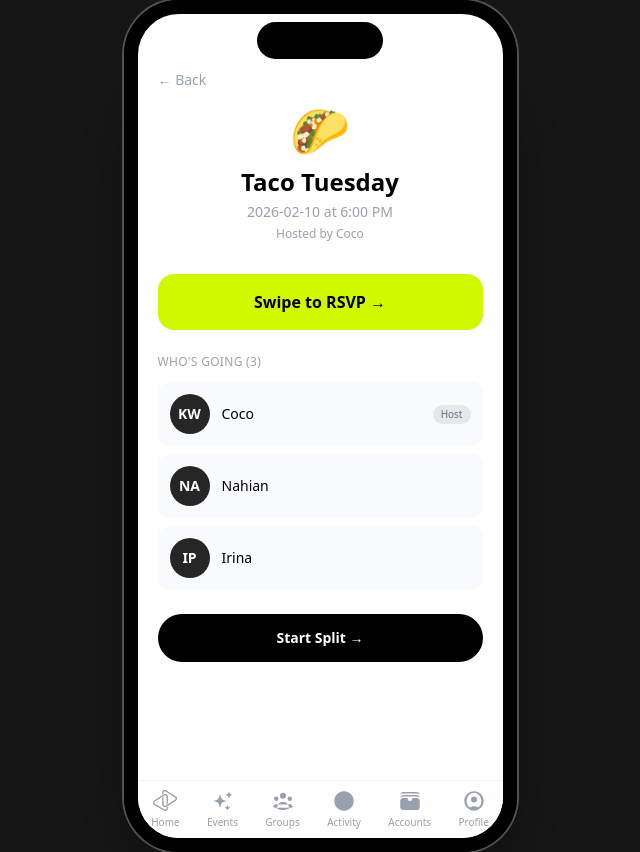
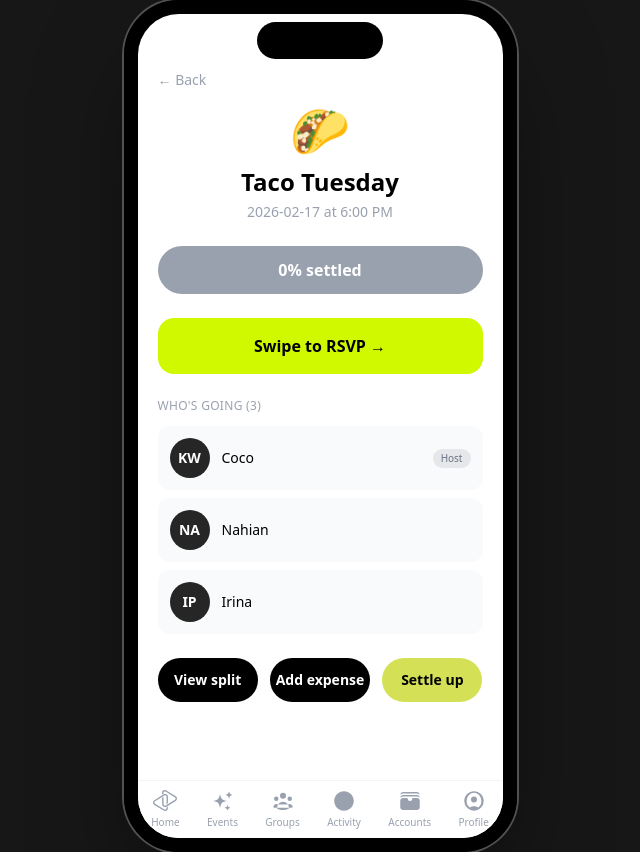
Before and after one commit to 0CocoWang0/bounce-me, a React (Vite) app: page /event/e1 in a window 1280 px wide. Shown: the whole page, without its empty margins (320-960 px from the left). Built offline with nearby package versions, Linux system fonts and the light colour scheme.

Commit message:
Revamped groups, added moments feature

```diff
--- a/src/App.jsx
+++ b/src/App.jsx
@@ -8,6 +8,7 @@ import CreateEvent from "./pages/CreateEvent";
 import EventDetail from "./pages/EventDetail";
 import Split from "./pages/Split";
 import Events from "./pages/Events";
+import MomentDetail from "./pages/MomentDetail";
 
 function NavIcon({ d, label, icon }) {
   return (
@@ -111,6 +112,7 @@ export default function App() {
                 <Route path="/event/:eventId" element={<EventDetail />} />
                 <Route path="/split/:eventId" element={<Split />} />
                 <Route path="/events" element={<Events />} />
+                <Route path="/moment/:momentId" element={<MomentDetail />} />
               </Routes>
             </div>
             <Nav />
--- a/src/data/mock.js
+++ b/src/data/mock.js
@@ -89,13 +89,29 @@ export const MOCK_EVENTS = [
     id: "e1",
     title: "Taco Tuesday",
     emoji: "🌮",
-    date: "2026-02-10",
+    date: "2026-02-17",
     time: "6:00 PM",
     host: "u1",
     rsvps: ["u1", "u2", "u3"],
     totalCost: null,
     splits: [],
     status: "upcoming",
+    moments: [
+      // {
+      //   id: "m_taco1",
+      //   image: "https://images.unsplash.com/photo-1565299585323-38d6b0865b47?w=800",
+      //   author: "u1",
+      //   timestamp: "2026-02-17 6:30 PM",
+      //   amount: 18
+      // },
+      // {
+      //   id: "m_taco2",
+      //   image: "https://images.unsplash.com/photo-1551504734-5ee1c4a1479b?w=800",
+      //   author: "u3",
+      //   timestamp: "2026-02-17 6:45 PM",
+      //   amount: 22
+      // }
+    ]
   },
   {
     id: "e2",
@@ -112,6 +128,22 @@ export const MOCK_EVENTS = [
       { userId: "u4", amount: 15.0, paid: false },
     ],
     status: "splitting",
+    moments: [
+      {
+        id: "m_study1",
+        image: "https://images.unsplash.com/photo-1509042239860-f550ce710b93?w=800",
+        author: "u2",
+        timestamp: "2026-02-08 3:45 PM",
+        amount: 15
+      },
+      {
+        id: "m_study2",
+        image: "https://images.unsplash.com/photo-1521587760476-6c12a4b040da?w=800",
+        author: "u1",
+        timestamp: "2026-02-08 3:30 PM",
+        amount: 12
+      }
+    ]
   },
   {
     id: "e3",
@@ -124,10 +156,26 @@ export const MOCK_EVENTS = [
     totalCost: null,
     splits: [],
     status: "upcoming",
+    moments: [
+      // {
+      //   id: "m_club1",
+      //   image: "https://images.unsplash.com/photo-1566417713940-fe7c737a9ef2?w=800",
+      //   author: "u5",
+      //   timestamp: "2026-02-15 9:15 PM",
+      //   amount: 35
+      // },
+      // {
+      //   id: "m_club2",
+      //   image: "https://images.unsplash.com/photo-1514933651103-005eec06c04b?w=800",
+      //   author: "u3",
+      //   timestamp: "2026-02-15 9:30 PM",
+      //   amount: 28
+      // }
+    ]
   },
   {
     id: "e4",
-    title: "Rent Cycle — Feb",
+    title: "Rent Cycle",
     emoji: "🏠",
     date: "2026-02-01",
     time: "12:00 PM",
@@ -141,85 +189,22 @@ export const MOCK_EVENTS = [
       { userId: "u4", amount: 600.0, paid: true },
     ],
     status: "settled",
-  },
-];
-
-// --- Transactions (matches Bounce's existing transaction screen) ---
-export const MOCK_TRANSACTIONS = [
-  {
-    id: "t1",
-    from: "u3",
-    to: "u1",
-    amount: 1.0,
-    note: "Test",
-    status: "pending",
-    daysLeft: 29,
-  },
-  {
-    id: "t2",
-    from: "u1",
-    to: "u3",
-    amount: 1.0,
-    note: "BOUNCE ME BOUNCE ME",
-    status: "pending",
-    daysLeft: 29,
-  },
-  {
-    id: "t3",
-    from: "u2",
-    to: "u1",
-    amount: 15.0,
-    note: "Study Sunday split",
-    status: "completed",
-    daysLeft: 0,
-  },
-  {
-    id: "t4",
-    from: "u3",
-    to: "u1",
-    amount: 600.0,
-    note: "Rent — Feb",
-    status: "completed",
-    daysLeft: 0,
-  },
-];
-
-// --- Notifications (our proposed feature) ---
-export const MOCK_NOTIFICATIONS = [
-  {
-    id: "n1",
-    type: "rsvp",
-    message: "Irina RSVP'd to Club Gathering",
-    time: "2h ago",
-    read: false,
-  },
-  {
-    id: "n2",
-    type: "badge",
-    message: "You earned The Budget Boss badge!",
-    time: "1d ago",
-    read: false,
-  },
-  {
-    id: "n3",
-    type: "split",
-    message: "Sehaj hasn't paid for Study Sunday yet",
-    time: "1d ago",
-    read: true,
-  },
-  {
-    id: "n4",
-    type: "event",
-    message: "Taco Tuesday is in 2 days!",
-    time: "2d ago",
-    read: true,
-  },
-  {
-    id: "n5",
-    type: "settled",
-    message: "Rent Cycle — Feb is fully settled",
-    time: "1w ago",
-    read: true,
+    moments: [
+      {
+        id: "m_rent1",
+        image: "https://images.unsplash.com/photo-1560448204-e02f11c3d0e2?w=800",
+        author: "u2",
+        timestamp: "2026-02-01 1:00 PM",
+        amount: 600
+      },
+      {
+        id: "m_rent2",
+        image: "https://images.unsplash.com/photo-1502672260266-1c1ef2d93688?w=800",
+        author: "u4",
+        timestamp: "2026-02-01 2:00 PM",
+        amount: 600
+      }
+    ]
   },
 ];
 
@@ -255,7 +240,7 @@ export const SWIPEABLE_EVENTS = [
     estimatedPrice: 25,
     date: "2026-02-11",
     host: "u4",
-    attendees: ["u4", "u3", "u2"],
+    attendees: ["u4", "u5", "u2"],
     imageColor: "#8B5CF6",
   },
   {
@@ -282,6 +267,23 @@ export const SWIPEABLE_EVENTS = [
   },
 ];
 
+// --- Transactions (matches Bounce's existing transaction screen) ---
+export const MOCK_TRANSACTIONS = [
+  { id: "t1", from: "u3", to: "u1", amount: 1.0, note: "Test", status: "pending", daysLeft: 29 },
+  { id: "t2", from: "u1", to: "u3", amount: 1.0, note: "BOUNCE ME BOUNCE ME", status: "pending", daysLeft: 29 },
+  { id: "t3", from: "u2", to: "u1", amount: 15.0, note: "Study Sunday split", status: "completed", daysLeft: 0 },
+  { id: "t4", from: "u3", to: "u1", amount: 600.0, note: "Rent — Feb", status: "completed", daysLeft: 0 },
+];
+
+// --- Notifications (our proposed feature) ---
+export const MOCK_NOTIFICATIONS = [
+  { id: "n1", type: "rsvp", message: "Irina RSVP'd to Club Gathering", time: "2h ago", read: false },
+  { id: "n2", type: "badge", message: "You earned The Budget Boss badge!", time: "1d ago", read: false },
+  { id: "n3", type: "split", message: "Sehaj hasn't paid for Study Sunday yet", time: "1d ago", read: true },
+  { id: "n4", type: "event", message: "Taco Tuesday is in 2 days!", time: "2d ago", read: true },
+  { id: "n5", type: "settled", message: "Rent Cycle — Feb is fully settled", time: "1w ago", read: true },
+];
+
 // --- Helpers ---
 export function getUserById(id) {
   return MOCK_USERS.find((u) => u.id === id);
@@ -290,3 +292,19 @@ export function getUserById(id) {
 export function getEventById(id) {
   return MOCK_EVENTS.find((e) => e.id === id);
 }
+
+export function getMomentById(id) {
+  for (const event of MOCK_EVENTS) {
+    if (event.moments) {
+      const moment = event.moments.find((m) => m.id === id);
+      if (moment) {
+        return {
+          ...moment,
+          eventName: event.title,
+          authorName: getUserById(moment.author)?.name || "Unknown"
+        };
+      }
+    }
+  }
+  return null;
+}
--- a/src/pages/EventDetail.jsx
+++ b/src/pages/EventDetail.jsx
@@ -19,22 +19,46 @@ export default function EventDetail() {
   const host = getUserById(event.host);
   const members = event.rsvps.map((id) => getUserById(id)).filter(Boolean);
 
+  // Calculate settlement percentage
+  const totalSplits = event.splits?.length || 0;
+  const paidSplits = event.splits?.filter(s => s.paid).length || 0;
+  let settlementPercentage = 0;
+
+  if (event.status === "settled") {
+    settlementPercentage = 100;
+  } else if (event.status === "splitting") {
+    settlementPercentage = totalSplits > 0 ? Math.round((paidSplits / totalSplits) * 100) : 0;
+  } else if (event.status === "upcoming") {
+    settlementPercentage = 0;
+  }
+
+  // Get moments from event data
+  const moments = event.moments || [];
+
   return (
-    <div className="px-5 pt-14">
+    <div className="px-5 pt-14 pb-8">
       <Link to="/groups" className="text-sm text-gray-400 mb-4 block">
         &larr; Back
       </Link>
 
       {/* Event header */}
-      <div className="text-center mb-8">
+      <div className="text-center mb-6">
         <div className="text-5xl mb-3">{event.emoji}</div>
         <h1 className="text-2xl font-bold dark:text-white">{event.title}</h1>
         <p className="text-sm text-gray-400 mt-1">
           {event.date} at {event.time}
         </p>
-        <p className="text-xs text-gray-400 mt-1">
-          Hosted by {host?.name}
-        </p>
+      </div>
+
+      {/* Progress Bar */}
+      <div className="mb-6 bg-gray-400 rounded-full h-12 flex items-center justify-center relative overflow-hidden">
+        <div
+          className="absolute left-0 top-0 h-full bg-gray-500 transition-all duration-500"
+          style={{ width: `${settlementPercentage}%` }}
+        ></div>
+        <span className="relative z-10 text-white font-semibold">
+          {settlementPercentage}% settled
+        </span>
       </div>
 
       {/* RSVP swipe button */}
@@ -77,23 +101,52 @@ export default function EventDetail() {
         </div>
       </section>
 
-      {/* Split action */}
-      {(event.status === "splitting" || event.status === "upcoming") && (
-        <Link
-          to={`/split/${event.id}`}
-          className="block w-full text-center bg-black dark:bg-white text-white dark:text-black font-semibold py-3.5 rounded-full text-sm"
+      {/* Three Action Buttons */}
+      <div className="flex gap-3 mb-8">
+        <button
+          className="flex-1 text-center bg-black dark:bg-white text-white dark:text-black font-semibold py-3 rounded-full text-sm"
         >
-          {event.status === "splitting" ? "View Split" : "Start Split \u2192"}
-        </Link>
-      )}
+          View split
+        </button>
+        <button
+          className="flex-1 text-center bg-black dark:bg-white text-white dark:text-black font-semibold py-3 rounded-full text-sm"
+        >
+          Add expense
+        </button>
+        <button
+          className="flex-1 text-center font-semibold py-3 rounded-full text-sm"
+          style={{ backgroundColor: '#D4E157' }}
+        >
+          Settle up
+        </button>
+      </div>
 
-      {event.status === "settled" && (
-        <div className="bg-gray-50 dark:bg-card-dark rounded-xl p-4 text-center">
-          <p className="text-sm font-medium text-green-600 dark:text-green-400">All settled!</p>
-          <p className="text-xs text-gray-400 mt-0.5">
-            ${event.totalCost?.toFixed(2)} split between {members.length} people
-          </p>
-        </div>
+      {/* Moments Section */}
+      {moments.length > 0 && (
+        <section>
+          <h2 className="text-2xl font-bold mb-4 dark:text-white">Moments</h2>
+          <div className="flex gap-3">
+            {moments.map((moment) => {
+              const author = getUserById(moment.author);
+              return (
+                <Link
+                  key={moment.id}
+                  to={`/moment/${moment.id}`}
+                  className="flex-1 aspect-[3/4] rounded-2xl overflow-hidden"
+                >
+                  <img
+                    src={moment.image}
+                    alt={`Moment by ${author?.name}`}
+                    className="w-full h-full object-cover"
+                  />
+                </Link>
+              );
+            })}
+            <div className="flex-1 aspect-[3/4] rounded-2xl bg-gray-100 dark:bg-card-dark flex items-center justify-center">
+              <span className="text-gray-400 text-sm">View more→</span>
+            </div>
+          </div>
+        </section>
       )}
     </div>
   );
--- /dev/null
+++ b/src/pages/MomentDetail.jsx
@@ -0,0 +1,62 @@
+import { useParams, useNavigate } from "react-router-dom";
+import { getMomentById } from "../data/mock";
+
+export default function MomentDetail() {
+  const { momentId } = useParams();
+  const navigate = useNavigate();
+
+  const moment = getMomentById(momentId);
+
+  if (!moment) {
+    return (
+      <div className="px-5 pt-14">
+        <p className="text-gray-400">Moment not found.</p>
+      </div>
+    );
+  }
+
+  return (
+    <div className="h-screen overflow-hidden bg-white flex flex-col">
+      {/* Back Button */}
+      <button
+        onClick={() => navigate(-1)}
+        className="flex items-center gap-2 px-5 pt-4 pb-2 text-gray-400"
+      >
+        <svg
+          xmlns="http://www.w3.org/2000/svg"
+          fill="none"
+          viewBox="0 0 24 24"
+          strokeWidth={2}
+          stroke="currentColor"
+          className="w-5 h-5"
+        >
+          <path strokeLinecap="round" strokeLinejoin="round" d="M10.5 19.5L3 12m0 0l7.5-7.5M3 12h18" />
+        </svg>
+        <span className="text-sm">Back</span>
+      </button>
+
+      {/* Header */}
+      <div className="px-5 pb-3">
+        <h1 className="text-2xl font-bold">Moments</h1>
+      </div>
+
+      {/* Image */}
+      <div className="px-5 mb-3 flex-shrink-0">
+        <img
+          src={moment.image}
+          alt={`Moment by ${moment.authorName}`}
+          className="w-full aspect-[4/5] object-cover rounded-3xl"
+        />
+      </div>
+
+      {/* Details */}
+      <div className="px-5 pb-6">
+        <h2 className="text-xl font-bold mb-1">
+          {moment.authorName} in {moment.eventName}
+        </h2>
+        <p className="text-gray-400 text-sm mb-2">{moment.timestamp}</p>
+        <p className="text-lg font-semibold">${moment.amount}</p>
+      </div>
+    </div>
+  );
+}
```
